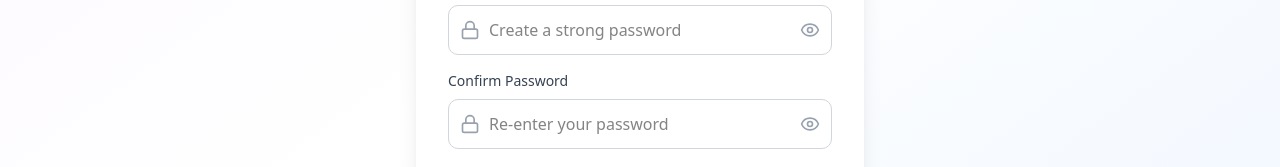
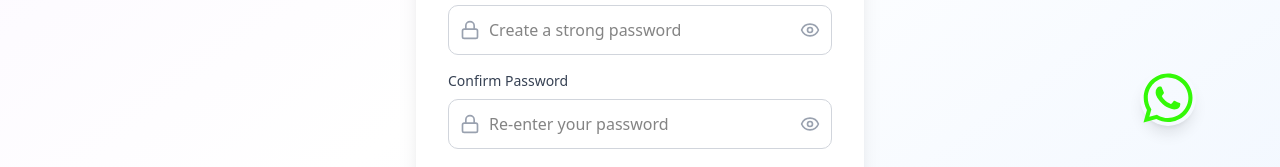
Before and after one commit to Harshpandeyiitian04/Vatstech, a Next.js app: page /signup in a window 1280 px wide. Shown: the part 590-757 px from the top of the page. Built offline with nearby package versions, Linux system fonts and the light colour scheme.

Commit message:
added whatsapp

```diff
--- a/app/layout.tsx
+++ b/app/layout.tsx
@@ -3,6 +3,7 @@ import { Geist, Geist_Mono } from "next/font/google";
 import "./globals.css";
 import { Header } from "@/components/header";
 import { Footer } from "@/components/footer";
+import ChatWidget from "@/components/ChatWidget";
 
 const geistSans = Geist({
   variable: "--font-geist-sans",
@@ -27,6 +28,8 @@ export default function RootLayout({
 
         <Header />
         {children}
+
+        <ChatWidget />
         <Footer />
       </body>
     </html>
--- a/app/page.tsx
+++ b/app/page.tsx
@@ -30,7 +30,6 @@ export default function Home() {
       <Client/>
       <Insight/>
       <Contact/>
-      <ChatWidget />
     </>
   );
 }
```
